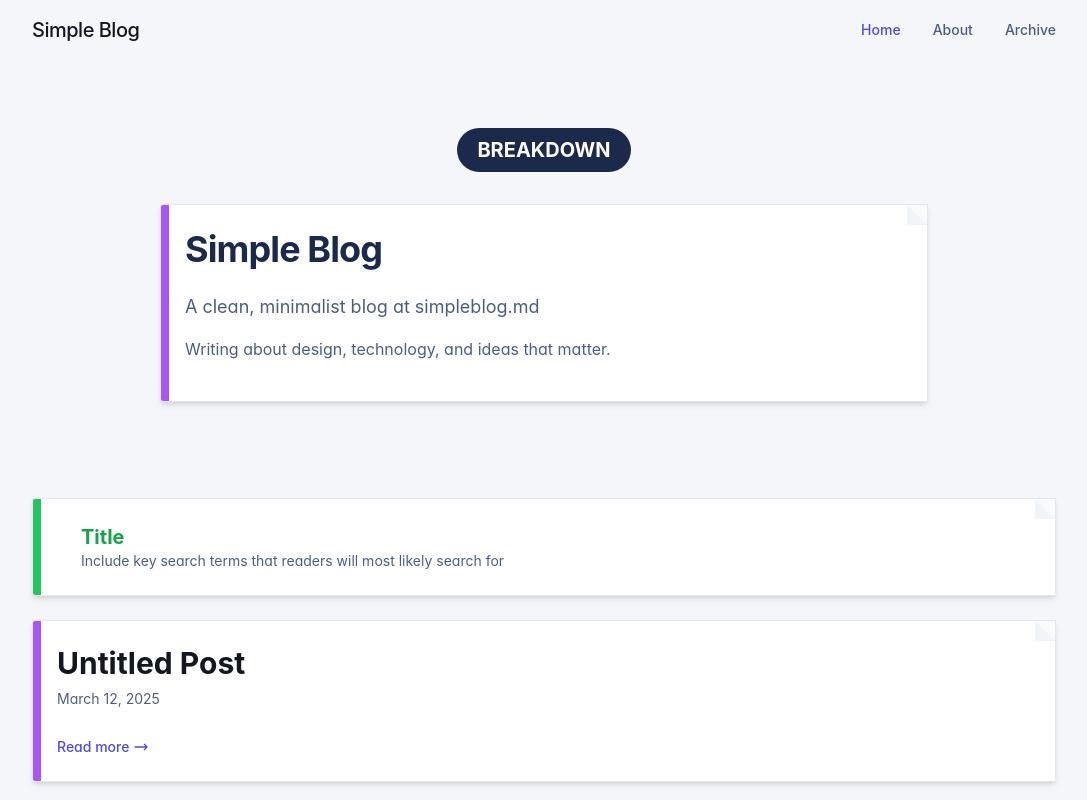
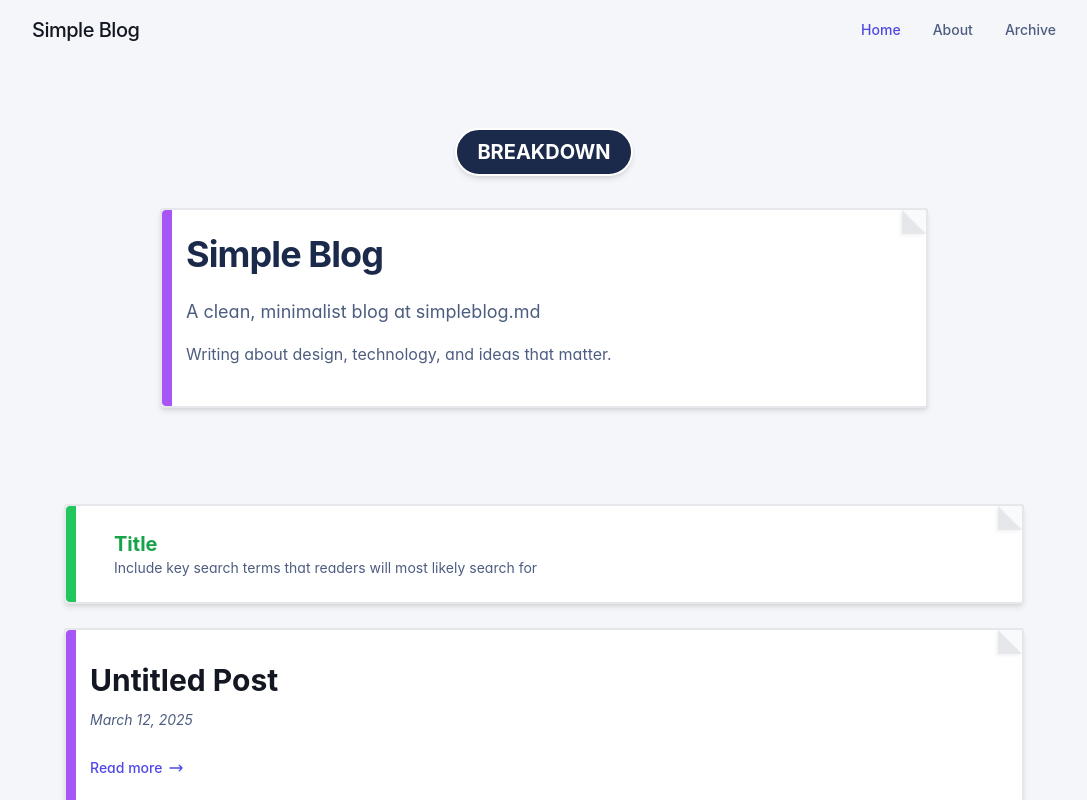
Before and after one commit to chrismannina/simple-blog-template, a React (Vite) app: page / in a window 1280 px wide. Shown: the top 800 px of the page, without its empty margins (96-1183 px from the left). Built offline with nearby package versions, Linux system fonts and the light colour scheme.

Commit message:
Improve overall aesthetic
The code was changed to improve the overall aesthetic and cohesiveness of the application.

```diff
--- a/src/components/BlogLayout.tsx
+++ b/src/components/BlogLayout.tsx
@@ -14,9 +14,13 @@ const BlogLayout = ({ children, className }: BlogLayoutProps) => {
   return (
     <div className={`min-h-screen flex flex-col bg-background ${`theme-${blogConfig.design.accentColor || 'indigo'}`}`}>
       <Navbar />
-      <main className={cn("flex-1 transition-all duration-300 animate-fade-in pb-12", className)}>
-        {children}
-      </main>
+      <div className="w-full max-w-7xl mx-auto px-4 sm:px-6 lg:px-8">
+        <main className={cn("flex-1 transition-all duration-300 animate-fade-in pb-16", className)}>
+          <div className="w-full max-w-5xl mx-auto">
+            {children}
+          </div>
+        </main>
+      </div>
       <Footer />
     </div>
   );
--- a/src/components/PostCard.tsx
+++ b/src/components/PostCard.tsx
@@ -14,21 +14,21 @@ const PostCard = ({ post, featured = false }: PostCardProps) => {
     <article
       className={`group paper-note ${
         featured
-          ? "accent-purple lg:flex gap-6 items-center py-6"
+          ? "accent-purple lg:flex gap-8 items-center py-8"
           : "accent-blue hover:shadow-lg transition-all duration-300"
       }`}
     >
       {post.coverImage && (
         <Link
           to={`/blog/${post.slug}`}
-          className={`block overflow-hidden ${featured ? "lg:w-1/2" : "mb-4 rounded-sm"}`}
+          className={`block overflow-hidden ${featured ? "lg:w-1/2" : "mb-5"}`}
         >
           <img
             src={post.coverImage}
             alt={post.title}
-            className="w-full object-cover transition-transform duration-500 group-hover:scale-105 border border-gray-100"
+            className="w-full object-cover transition-transform duration-500 group-hover:scale-105 border-2 border-gray-200 rounded-md shadow-sm"
             style={{
-              height: featured ? '300px' : '200px',
+              height: featured ? '320px' : '220px',
               objectFit: 'cover'
             }}
           />
@@ -38,8 +38,11 @@ const PostCard = ({ post, featured = false }: PostCardProps) => {
       <div className={`flex flex-col ${featured ? "lg:w-1/2" : ""}`}>
         {post.tags && post.tags.length > 0 && (
           <div className="flex flex-wrap gap-2 mb-3">
-            {post.tags.slice(0, 2).map((tag) => (
-              <span key={tag} className="text-xs font-medium px-2.5 py-0.5 rounded-full bg-accent/10 text-accent">
+            {post.tags.slice(0, 3).map((tag) => (
+              <span
+                key={tag}
+                className="text-xs font-medium px-3 py-1 rounded-full border border-accent/30 bg-accent/5 text-accent shadow-sm"
+              >
                 {tag}
               </span>
             ))}
@@ -47,17 +50,17 @@ const PostCard = ({ post, featured = false }: PostCardProps) => {
         )}
 
         <Link to={`/blog/${post.slug}`}>
-          <h2 className={`${featured ? "text-2xl md:text-3xl" : "text-xl"} font-bold mb-2 group-hover:text-accent transition-colors`}>
+          <h2 className={`${featured ? "text-2xl md:text-3xl" : "text-xl"} font-bold mb-3 group-hover:text-accent transition-colors`}>
             {post.title}
           </h2>
         </Link>
 
-        <time className="text-sm text-muted-foreground mb-3">
+        <time className="text-sm text-muted-foreground mb-3 italic">
           {formatDate(post.date)}
         </time>
 
         {blogConfig.showExcerptInList && (
-          <p className="text-muted-foreground line-clamp-3 mb-4">{post.excerpt}</p>
+          <p className="text-muted-foreground line-clamp-3 mb-4 leading-relaxed">{post.excerpt}</p>
         )}
 
         <Link
@@ -66,7 +69,7 @@ const PostCard = ({ post, featured = false }: PostCardProps) => {
         >
           Read more
           <svg
-            className="ml-1 w-4 h-4 transition-transform group-hover:translate-x-1"
+            className="ml-1.5 w-4 h-4 transition-transform group-hover:translate-x-1"
             fill="none"
             stroke="currentColor"
             viewBox="0 0 24 24"
--- a/src/index.css
+++ b/src/index.css
@@ -1,4 +1,3 @@
-
 @import url('https://fonts.googleapis.com/css2?family=Inter:wght@300;400;500;600;700&family=Space+Mono:wght@400;700&display=swap');
 
 @tailwind base;
@@ -53,9 +52,10 @@
   body {
     @apply bg-background text-foreground antialiased;
     font-synthesis-weight: none;
-    background-image: linear-gradient(rgba(189, 195, 208, 0.2) 1px, transparent 1px),
-                      linear-gradient(90deg, rgba(189, 195, 208, 0.2) 1px, transparent 1px);
-    background-size: 25px 25px;
+    background-image:
+      linear-gradient(to right, rgba(189, 195, 208, 0.3) 1px, transparent 1px),
+      linear-gradient(to bottom, rgba(189, 195, 208, 0.3) 1px, transparent 1px);
+    background-size: 20px 20px;
     background-position: center center;
   }
 }
@@ -83,7 +83,7 @@
   }
 
   .paper-note {
-    @apply bg-white p-6 rounded-sm shadow-md relative border border-gray-200;
+    @apply bg-white p-6 rounded-md shadow-md relative border-2 border-gray-200;
     position: relative;
   }
 
@@ -92,9 +92,10 @@
     position: absolute;
     top: 0;
     right: 0;
-    border-width: 0 20px 20px 0;
+    border-width: 0 24px 24px 0;
     border-style: solid;
-    border-color: #f1f5f9 #f8fafc;
+    border-color: #e5e7eb #f8fafc;
+    box-shadow: -2px 2px 3px rgba(0, 0, 0, 0.05);
   }
 
   .paper-note.accent-blue::before {
@@ -103,10 +104,10 @@
     top: 0;
     left: 0;
     height: 100%;
-    width: 8px;
+    width: 10px;
     background-color: theme('colors.blue.500');
-    border-top-left-radius: 2px;
-    border-bottom-left-radius: 2px;
+    border-top-left-radius: 4px;
+    border-bottom-left-radius: 4px;
   }
 
   .paper-note.accent-purple::before {
@@ -115,10 +116,10 @@
     top: 0;
     left: 0;
     height: 100%;
-    width: 8px;
+    width: 10px;
     background-color: theme('colors.purple.500');
-    border-top-left-radius: 2px;
-    border-bottom-left-radius: 2px;
+    border-top-left-radius: 4px;
+    border-bottom-left-radius: 4px;
   }
 
   .paper-note.accent-green::before {
@@ -127,14 +128,15 @@
     top: 0;
     left: 0;
     height: 100%;
-    width: 8px;
+    width: 10px;
     background-color: theme('colors.green.500');
-    border-top-left-radius: 2px;
-    border-bottom-left-radius: 2px;
+    border-top-left-radius: 4px;
+    border-bottom-left-radius: 4px;
   }
 
   .title-badge {
-    @apply bg-primary text-white px-5 py-2 rounded-full text-xl font-bold inline-block;
+    @apply bg-primary text-white px-5 py-2 rounded-full text-xl font-bold inline-block shadow-md;
+    border: 2px solid #fff;
   }
 }
 
```
